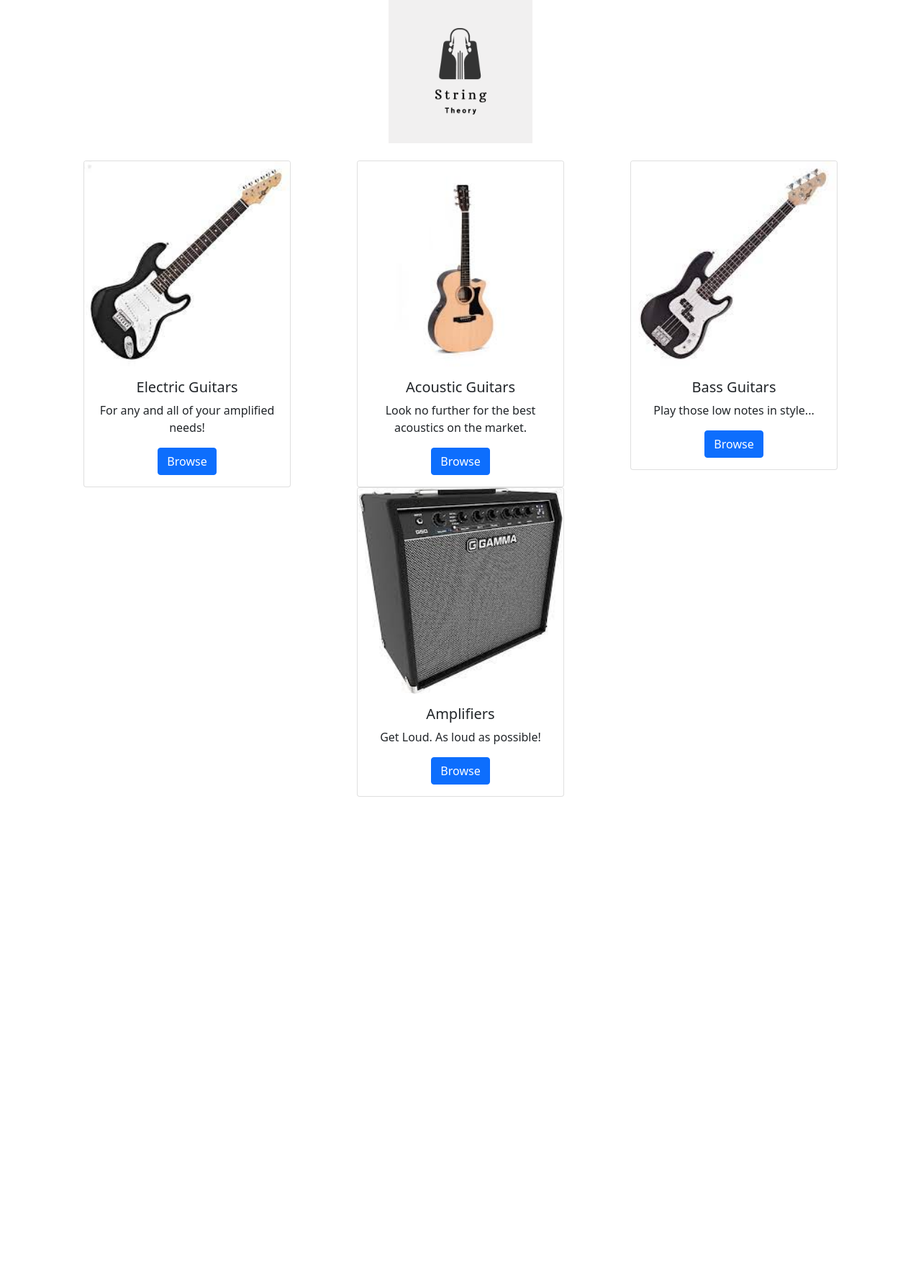
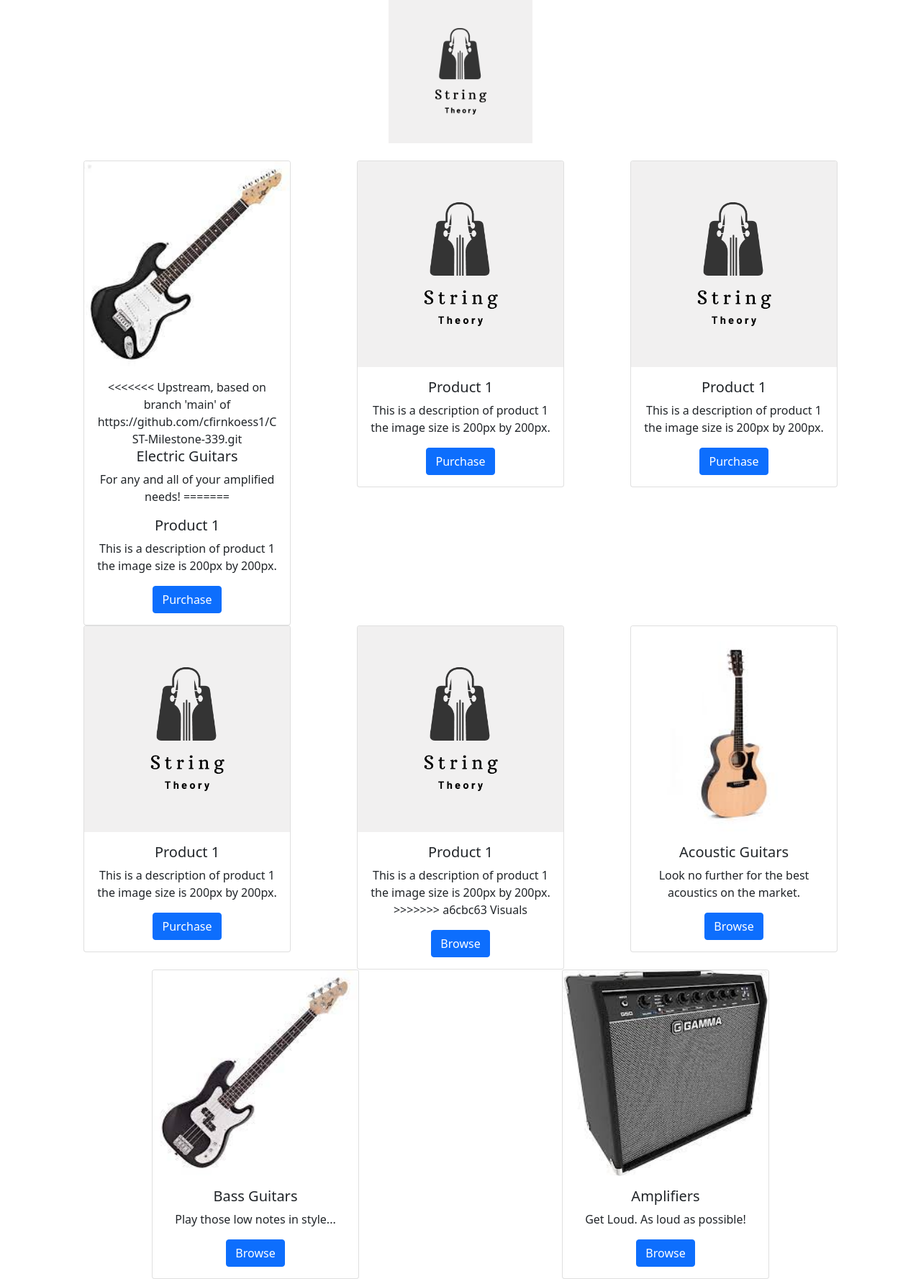
Before and after one commit to Lucas-Jacobsen/StringTheory, a Spring app: template src/main/resources/templates/orders.html in a window 1280 px wide. Shown: the part 161-1938 px from the top of the page at 72% size. Before the commit the page ends 1268 px from the top, so only its background shows below. Run offline with Thymeleaf, Linux system fonts and the light colour scheme; the template is opened without the code that fills it, so the values that code supplies are empty; some libraries are stand-ins or nearby versions.

```diff
--- a/src/main/resources/templates/orders.html
+++ b/src/main/resources/templates/orders.html
@@ -44,8 +44,56 @@
 					<div class="card" style="width: 18rem;">
 						<img th:src="@{/images/electricGuitar.jpg}" class="card-img-top" alt="electric pic">
 						<div class="card-body">
+<<<<<<< Upstream, based on branch 'main' of https://github.com/cfirnkoess1/CST-Milestone-339.git
 							<h5 class="card-title">Electric Guitars</h5>
 							<p class="card-text">For any and all of your amplified needs!
+=======
+							<h5 class="card-title" >Product 1</h5>
+							<p class="card-text">This is a description of product 1 the image size is 200px by 200px.
+							</p>
+							<a href="#" class="btn btn-primary">Purchase</a>
+						</div>
+					</div>
+				</div>
+				<div class="col">
+					<div class="card" style="width: 18rem;">
+						<img th:src="@{/images/String.png}" class="card-img-top" alt="...">
+						<div class="card-body">
+							<h5 class="card-title">Product 1</h5>
+							<p class="card-text">This is a description of product 1 the image size is 200px by 200px.
+							</p>
+							<a href="#" class="btn btn-primary">Purchase</a>
+						</div>
+					</div>
+				</div>
+				<div class="col">
+					<div class="card" style="width: 18rem;">
+						<img th:src="@{/images/String.png}" class="card-img-top" alt="...">
+						<div class="card-body">
+							<h5 class="card-title">Product 1</h5>
+							<p class="card-text">This is a description of product 1 the image size is 200px by 200px.
+							</p>
+							<a href="#" class="btn btn-primary">Purchase</a>
+						</div>
+					</div>
+				</div>
+				<div class="col">
+					<div class="card" style="width: 18rem;">
+						<img th:src="@{/images/String.png}" class="card-img-top" alt="...">
+						<div class="card-body">
+							<h5 class="card-title">Product 1</h5>
+							<p class="card-text">This is a description of product 1 the image size is 200px by 200px.
+							</p>
+							<a href="#" class="btn btn-primary">Purchase</a>
+						</div>
+					</div>
+				</div><div class="col">
+					<div class="card" style="width: 18rem;">
+						<img th:src="@{/images/String.png}" class="card-img-top" alt="...">
+						<div class="card-body">
+							<h5 class="card-title">Product 1</h5>
+							<p class="card-text">This is a description of product 1 the image size is 200px by 200px.
+>>>>>>> a6cbc63 Visuals
 							</p>
 							<a href="#" class="btn btn-primary">Browse</a>
 						</div>
--- a/src/main/resources/templates/welcome.html
+++ b/src/main/resources/templates/welcome.html
@@ -65,7 +65,11 @@
 			</form><br>
 				<h6 class="display-4" style=font-size:25px>Don't have an account? Sign-up Now!</h6>
 
+<<<<<<< Upstream, based on branch 'main' of https://github.com/cfirnkoess1/CST-Milestone-339.git
 				<form action ="#" th:action= "@{doSignup}"method="post">
+=======
+				<form action ="#" th:action= "@{doSignin}" method="post">
+>>>>>>> a6cbc63 Visuals
 					<td style="text-align:center" colspan="2" ><input type="Submit" value="Sign Up!"></td>
 				</form>
 
```
